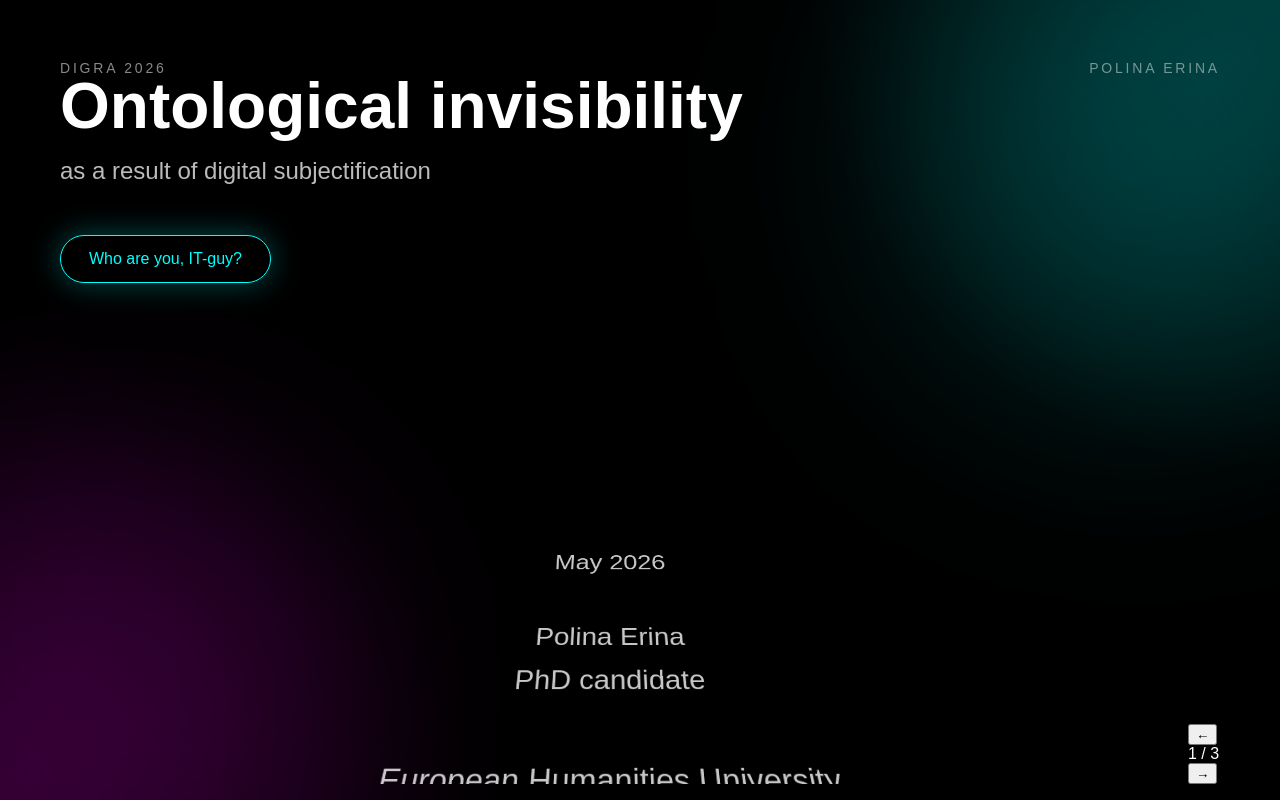
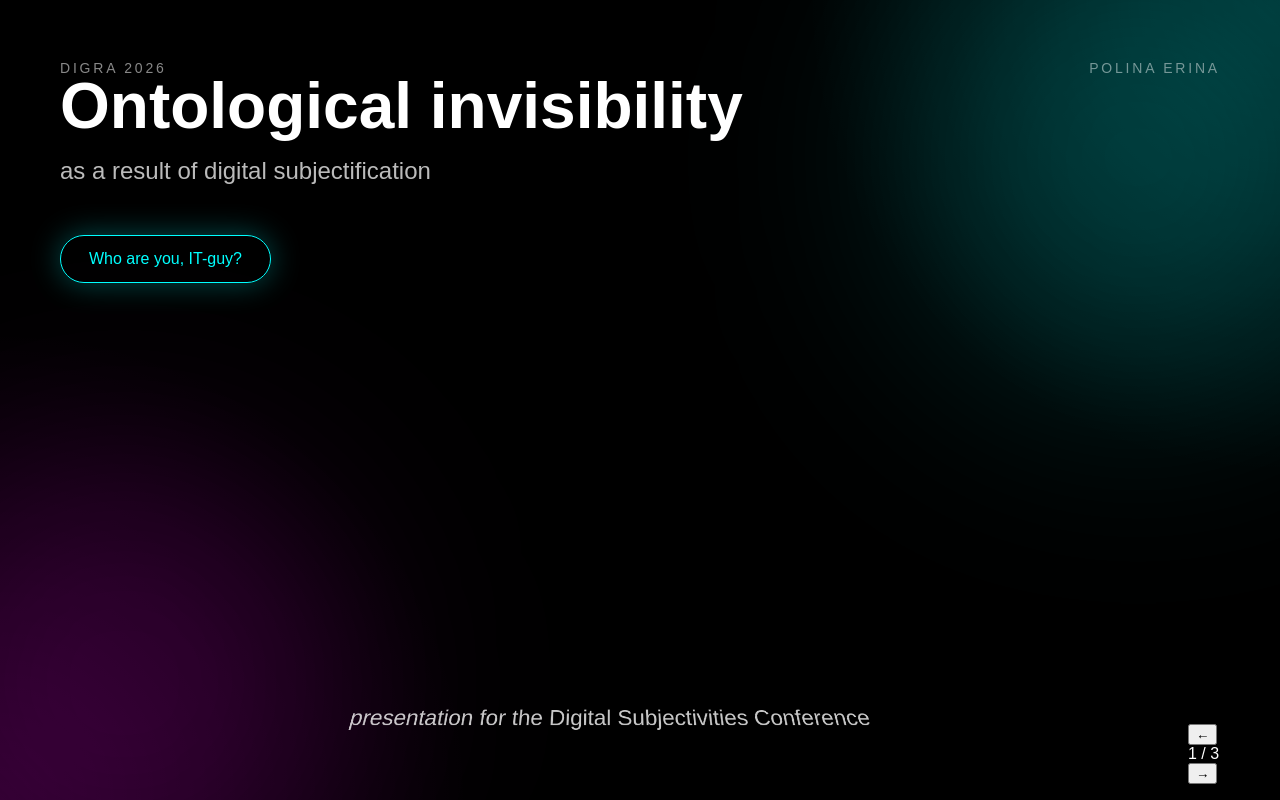
Before and after one commit to fk65hf8z6h/digra-presentation, a React (Vite) app: page / in a window 1280 px wide. Built offline with nearby package versions, Linux system fonts and the light colour scheme; the HTML template or start-up script is replaced by a standard one.

Commit message:
Update index.css

```diff
--- a/src/index.css
+++ b/src/index.css
@@ -145,8 +145,8 @@ li:nth-child(4) { animation-delay: 0.8s; }
 .crawl {
   position: absolute;
   left: 50%;
-  bottom: -85%;
-  width: 80%;
+  top: 100%;
+  width: 90%;
   transform: translateX(-50%) rotateX(26deg);
   transform-origin: center bottom;
 
@@ -157,21 +157,17 @@ li:nth-child(4) { animation-delay: 0.8s; }
   white-space: pre-line;
 
   opacity: 0;
-  animation: miniCrawl 22s linear 0.2s forwards;
-}
-
-.footer {
-  pointer-events: auto;
+  animation: miniCrawl 26s linear 0.2s forwards;
 }
 
 @keyframes miniCrawl {
   from {
-    bottom: -85%;
+    top: 100%;
     opacity: 0;
     transform: translateX(-50%) rotateX(26deg) scale(1);
   }
 
-  8% {
+  4% {
     opacity: 1;
   }
 
@@ -180,7 +176,7 @@ li:nth-child(4) { animation-delay: 0.8s; }
   }
 
   to {
-    bottom: 115%;
+    top: -360%;
     opacity: 0;
     transform: translateX(-50%) rotateX(26deg) scale(0.72);
   }
```
